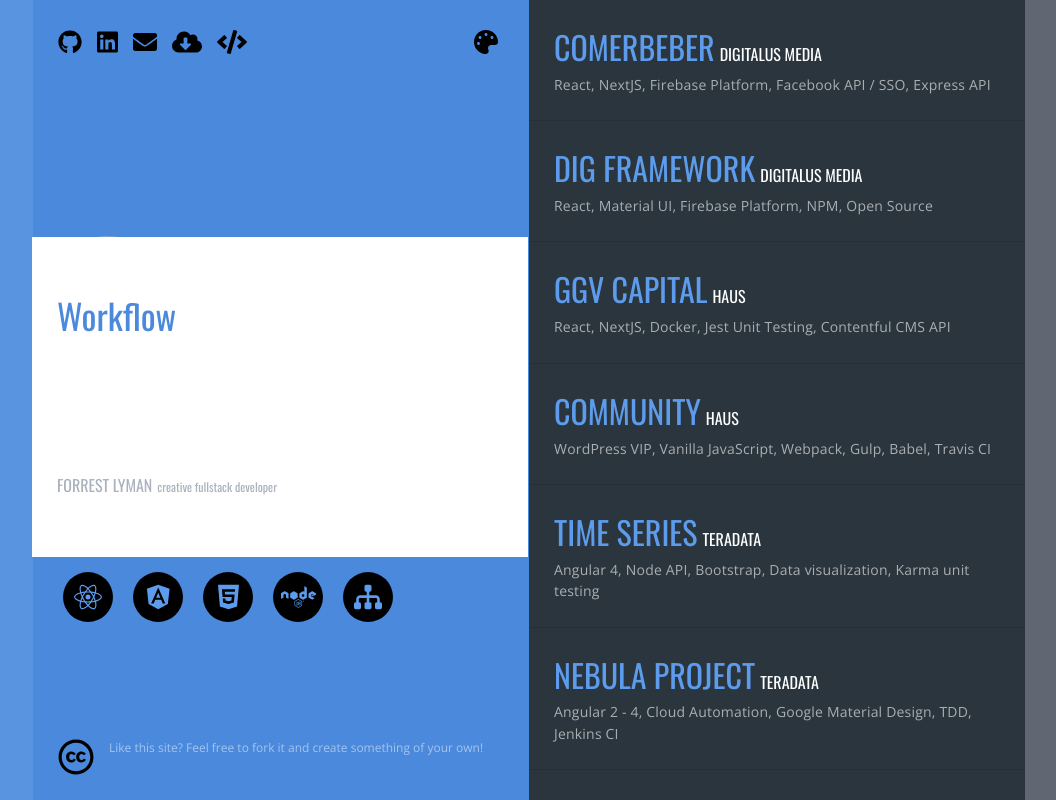
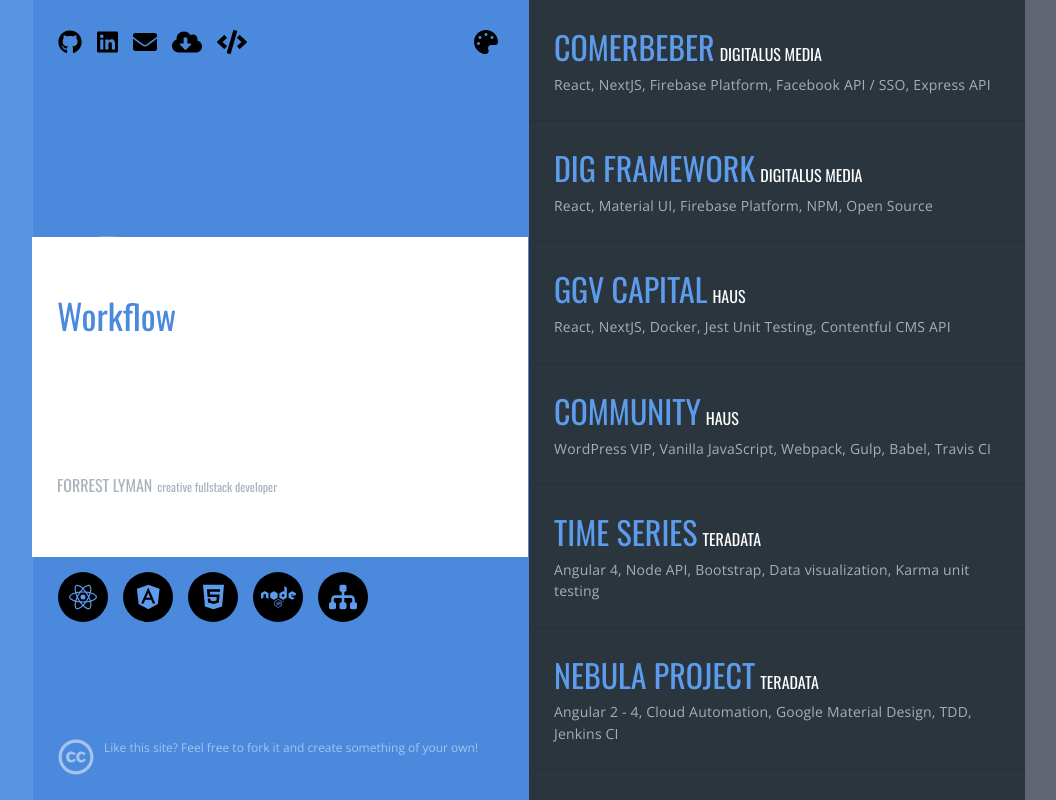
Before and after one commit to forrestLyman/forrestLyman.github.io, a React app: page / in a window 1280 px wide. Shown: the whole page, without its empty margins (111-1167 px from the left). Built offline with nearby package versions, Linux system fonts and the light colour scheme.

Commit message:
adds creative commons

```diff
--- a/src/components/ui/Main/Main.scss
+++ b/src/components/ui/Main/Main.scss
@@ -41,18 +41,13 @@
 }
 
 .license{
-  position: absolute;
-  bottom:2.5rem;
-  left:2.5rem;
-  right:2.5rem;
   display: flex;
   text-decoration: none;
   font-size: 1.2rem;
   color:rgba($white, 0.5);
   svg{
     font-size: 3.6rem;
-    color:$black;
-    margin-right: 1.5rem;
+    margin-right: 1rem;
   }
 }
 
@@ -120,6 +115,13 @@
     font-size: 1.8rem;
     margin-bottom: 2.5rem;
   }
+
+  .license{
+    position: absolute;
+    bottom:2.5rem;
+    left:2.5rem;
+    right:2.5rem;
+  }
 }
 
 @include desktop{
--- a/src/components/ui/Main/Skills/Skills.scss
+++ b/src/components/ui/Main/Skills/Skills.scss
@@ -36,6 +36,7 @@
   color:$white;
   display: flex;
   position: relative;
+  margin-bottom: 5rem;
 }
 
 .skill{
@@ -43,7 +44,7 @@
     display: inline-block;
     width:4rem;
     height: 4rem;
-    margin: 0 .5rem;
+    margin-right: 1rem;
     background: $black;
     border: none;
     border-radius: 50%;
--- a/src/components/ui/Resume/ResumeDetail/ResumeDetail.scss
+++ b/src/components/ui/Resume/ResumeDetail/ResumeDetail.scss
@@ -91,6 +91,7 @@
   right:-100%;
   margin:0;
   padding:0;
+  opacity: 0;
   transition: right 500ms ease-out;
   height: 100vh;
   width:100vw;
@@ -102,6 +103,7 @@
 .detailWrapperOpen{
   @extend .detailWrapper;
   right: 0;
+  opacity: 1;
 }
 
 .header{
```
